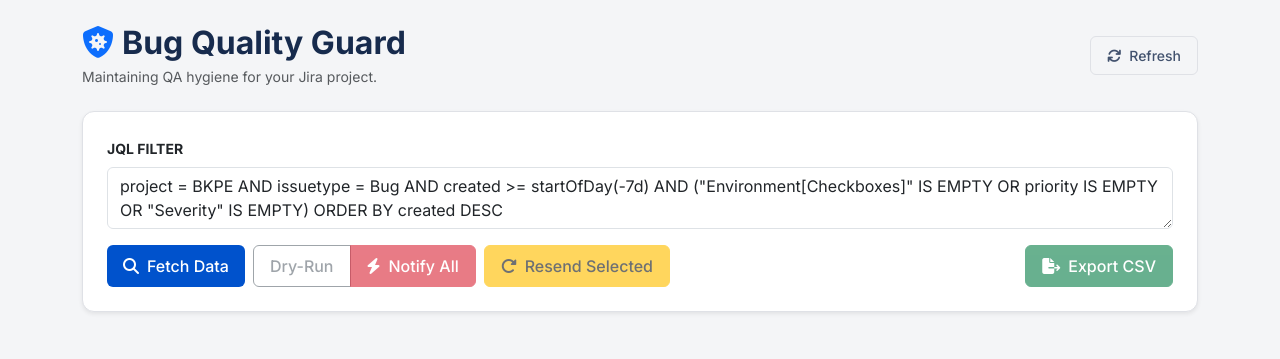
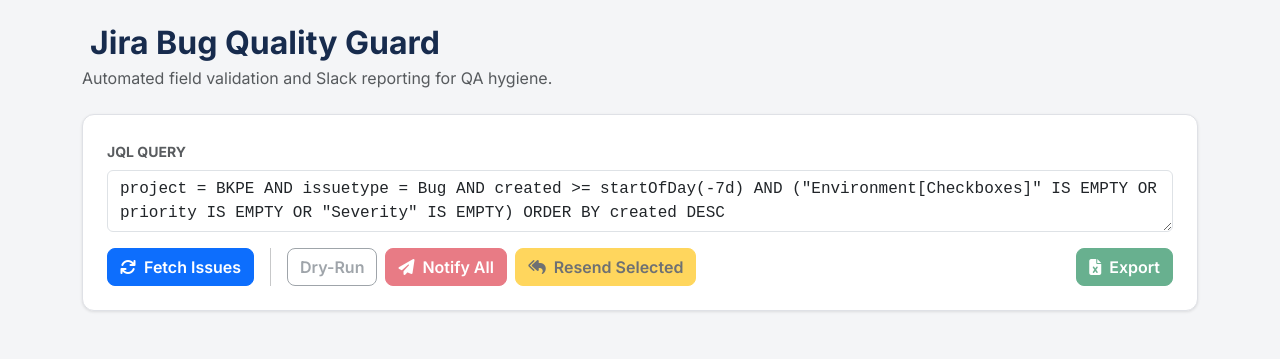
Before and after one commit to Phani-testing123/jira-bug-checker, a Flask app: page / in a window 1280 px wide. Shown: the top 359 px of the page. Run offline with Flask 3, Linux system fonts and the light colour scheme.

Commit message:
feat: Slack notification tracking with reminder resend and UI status

```diff
--- a/templates/index.html
+++ b/templates/index.html
@@ -3,7 +3,7 @@
 <head>
     <meta charset="UTF-8">
     <meta name="viewport" content="width=device-width, initial-scale=1.0">
-    <title>Jira Bug Quality Guard</title>
+    <title>Jira Bug Quality Checker</title>
 
     <link href="https://fonts.googleapis.com/css2?family=Inter:wght@400;500;600;700&display=swap" rel="stylesheet">
     <link rel="stylesheet" href="https://cdnjs.cloudflare.com/ajax/libs/font-awesome/6.4.0/css/all.min.css">
@@ -12,93 +12,86 @@
     <style>
         :root {
             --jira-blue: #0052CC;
-            --jira-bg: #F4F5F7;
-            --text-main: #172B4D;
-            --border-color: #DFE1E6;
-            --transition-speed: 0.2s;
+            --soft-bg: #f4f5f7;
+            --text-dark: #172b4d;
+            --border-color: #dfe1e6;
         }
 
         body {
-            background-color: var(--jira-bg);
+            background-color: var(--soft-bg);
             font-family: 'Inter', sans-serif;
-            color: var(--text-main);
+            color: var(--text-dark);
             -webkit-font-smoothing: antialiased;
         }
 
-        /* ── SMOOTH SCROLL & TABLE ── */
+        .card { border: 1px solid var(--border-color); border-radius: 12px; transition: box-shadow 0.2s ease; }
+        .shadow-sm { box-shadow: 0 1px 3px rgba(0,0,0,0.1) !important; }
+
+        /* ── SMOOTH SCROLLING TABLE ── */
         .table-responsive {
-            max-height: 70vh;
+            max-height: 700px;
             overflow-y: auto;
             scrollbar-width: thin;
-            border-radius: 0 0 12px 12px;
+            overscroll-behavior: contain;
         }
 
         thead th {
             position: sticky;
             top: 0;
-            background: #ffffff !important;
-            z-index: 20;
+            background: white !important;
+            z-index: 10;
             box-shadow: inset 0 -1px 0 var(--border-color);
-            font-weight: 600;
+            padding: 12px 16px !important;
+            font-size: 0.85rem;
             text-transform: uppercase;
-            font-size: 0.75rem;
             letter-spacing: 0.02em;
-            padding: 12px 16px !important;
         }
 
-        tr { transition: background-color var(--transition-speed); }
-        tr:hover { background-color: #F0F4FF !important; }
+        /* ── FAST TRANSITIONS ── */
+        tr { transition: background-color 0.15s ease; }
+        tr:hover { background-color: #f0f4ff !important; }
 
-        /* ── CARDS & BUTTONS ── */
-        .card { border: 1px solid var(--border-color); border-radius: 12px; overflow: hidden; }
-        .stat-card { background: white; padding: 1.5rem; border-radius: 12px; border: 1px solid var(--border-color); }
+        textarea {
+            font-family: 'Fira Code', 'Courier New', monospace;
+            font-size: 0.9rem;
+            border: 2px solid var(--border-color);
+            transition: border-color 0.2s ease;
+        }
+        textarea:focus { border-color: var(--jira-blue); box-shadow: 0 0 0 3px rgba(0,82,204,0.15); outline: none; }
 
         .btn {
-            border-radius: 6px;
-            font-weight: 500;
-            padding: 8px 16px;
+            border-radius: 8px;
+            font-weight: 600;
             display: inline-flex;
             align-items: center;
             gap: 8px;
-            transition: all var(--transition-speed) ease-in-out;
+            transition: all 0.2s cubic-bezier(0.4, 0, 0.2, 1);
         }
+        .btn:active { transform: scale(0.97); }
+        .btn:hover:not(:disabled) { transform: translateY(-1px); box-shadow: 0 4px 8px rgba(0,0,0,0.1); }
 
-        .btn-primary { background: var(--jira-blue); border: none; }
-        .btn-primary:hover { background: #0747A6; transform: translateY(-1px); }
-
-        .btn-outline-secondary { color: #42526E; border-color: var(--border-color); }
-        .btn-outline-secondary:hover { background: #EBECF0; color: #172B4D; border-color: var(--border-color); }
-
-        /* ── BADGES & CELLS ── */
-        .badge {
-            font-weight: 600;
-            padding: 6px 10px;
+        /* ── BADGES & DATA ── */
+        .badge { font-weight: 600; padding: 0.5em 0.8em; border-radius: 4px; }
+        .bug-key {
+            color: var(--jira-blue);
+            font-weight: 700;
+            background: rgba(0, 82, 204, 0.05);
+            padding: 2px 6px;
             border-radius: 4px;
-            letter-spacing: -0.01em;
         }
 
         .summary-cell {
             min-width: 350px;
-            font-size: 0.95rem;
+            white-space: normal;
+            word-break: break-word;
             line-height: 1.5;
             color: #253858;
         }
 
-        .bug-key {
-            background: #E6EFFC;
-            color: var(--jira-blue);
-            padding: 2px 8px;
-            border-radius: 4px;
-            font-weight: 600;
-            font-size: 0.85rem;
+        .avatar-init {
+            width: 26px; height: 26px; font-size: 11px;
+            background: linear-gradient(135deg, #6b778c, #42526e);
         }
-
-        textarea {
-            border: 2px solid var(--border-color);
-            resize: vertical;
-            transition: border-color 0.2s;
-        }
-        textarea:focus { border-color: var(--jira-blue) !important; box-shadow: none !important; }
     </style>
 
     <script>
@@ -112,16 +105,8 @@
         }
 
         function updateCount() {
-            const checked = document.querySelectorAll('.bug-check:checked');
-            document.getElementById('check-count').innerText = checked.length;
-
-            // Visual feedback: Highlight selection bar
-            const header = document.getElementById('list-header');
-            if (checked.length > 0) {
-                header.classList.add('bg-primary-subtle');
-            } else {
-                header.classList.remove('bg-primary-subtle');
-            }
+            const count = document.querySelectorAll('.bug-check:checked').length;
+            document.getElementById('check-count').innerText = count;
         }
     </script>
 </head>
@@ -129,96 +114,60 @@
 <body>
 <div class="container py-4">
 
-    <header class="d-flex justify-content-between align-items-center mb-4">
-        <div>
-            <h2 class="fw-bold mb-1">
-                <i class="fa-solid fa-shield-virus text-primary me-2"></i>Bug Quality Guard
+    <div class="row mb-4">
+        <div class="col-12">
+            <h2 class="fw-bold d-flex align-items-center gap-2 mb-1">
+                <i class="fa-solid fa-shield-check text-primary"></i>
+                Jira Bug Quality Guard
             </h2>
-            <p class="text-muted small mb-0">Maintaining QA hygiene for your Jira project.</p>
+            <p class="text-muted mb-0">Automated field validation and Slack reporting for QA hygiene.</p>
         </div>
-        <div class="d-flex gap-2">
-            <button class="btn btn-outline-secondary btn-sm" onclick="window.location.reload()">
-                <i class="fa-solid fa-sync"></i> Refresh
-            </button>
     </div>
-    </header>
 
     <form method="post">
-
-        {% if bugs %}
-        {% set total_bugs = bugs|length %}
-        {% set missing_count = 0 %}
-        {% for b in bugs %}
-            {% if not b.environment or not b.fields.priority or not b.severity %}
-                {% set missing_count = missing_count + 1 %}
-            {% endif %}
-        {% endfor %}
-        <div class="row g-3 mb-4">
-            <div class="col-md-4">
-                <div class="stat-card shadow-sm">
-                    <div class="text-muted small fw-bold text-uppercase mb-1">Total Issues</div>
-                    <h3 class="fw-bold mb-0 text-primary">{{ total_bugs }}</h3>
-                </div>
-            </div>
-            <div class="col-md-4">
-                <div class="stat-card shadow-sm">
-                    <div class="text-muted small fw-bold text-uppercase mb-1">Missing Info</div>
-                    <h3 class="fw-bold mb-0 text-danger">{{ missing_count }}</h3>
-                </div>
-            </div>
-            <div class="col-md-4">
-                <div class="stat-card shadow-sm border-success">
-                    <div class="text-muted small fw-bold text-uppercase mb-1">Health Score</div>
-                    <h3 class="fw-bold mb-0 text-success">
-                        {{ ((total_bugs - missing_count) / total_bugs * 100) | round | int }}%
-                    </h3>
-                </div>
-            </div>
-        </div>
-        {% endif %}
-
         <div class="card p-4 shadow-sm mb-4">
             <div class="mb-3">
-                <label class="form-label fw-bold small text-uppercase">JQL Filter</label>
-                <textarea name="jql" class="form-control" rows="2" placeholder="e.g. project = 'PROJ' AND issuetype = Bug">{{ jql }}</textarea>
+                <label class="form-label fw-bold small text-uppercase text-muted">JQL Query</label>
+                <textarea name="jql" class="form-control" rows="2" placeholder="project = 'PROJ'...">{{ jql }}</textarea>
             </div>
 
             <div class="d-flex flex-wrap gap-2">
                 <button class="btn btn-primary" name="action" value="fetch">
-                    <i class="fa-solid fa-magnifying-glass"></i> Fetch Data
+                    <i class="fa-solid fa-sync"></i> Fetch Issues
                 </button>
+                <div class="vr mx-2 d-none d-lg-block"></div>
 
-                <div class="btn-group">
                 <button class="btn btn-outline-secondary" name="action" value="slack_preview" {% if not bugs %}disabled{% endif %}>
                     Dry-Run
                 </button>
+
                 <button class="btn btn-danger" name="action" value="slack_send"
                         onclick="return confirm('Send Slack DMs to ALL bugs?')" {% if not bugs %}disabled{% endif %}>
-                        <i class="fa-solid fa-bolt"></i> Notify All
+                    <i class="fa-solid fa-paper-plane"></i> Notify All
                 </button>
-                </div>
 
                 <button class="btn btn-warning text-dark" name="action" value="slack_resend"
                         onclick="return confirmResendSelected()" {% if not bugs %}disabled{% endif %}>
-                    <i class="fa-solid fa-rotate-right"></i> Resend Selected
+                    <i class="fa-solid fa-reply-all"></i> Resend Selected
                 </button>
 
                 <button class="btn btn-success ms-auto" name="action" value="export" {% if not bugs %}disabled{% endif %}>
-                    <i class="fa-solid fa-file-export"></i> Export CSV
+                    <i class="fa-solid fa-file-excel"></i> Export
                 </button>
             </div>
         </div>
 
         {% if result_message %}
-            <div class="alert alert-info border-0 shadow-sm mb-4">
-                <i class="fa-solid fa-circle-info me-2"></i> {{ result_message }}
+            <div class="alert alert-primary border-0 shadow-sm d-flex align-items-center gap-3 mb-4" role="alert">
+                <i class="fa-solid fa-circle-info fa-lg"></i>
+                <div class="fw-medium">{{ result_message }}</div>
             </div>
         {% endif %}
 
         {% if bugs and bugs|length > 0 %}
-        <div class="card shadow-sm">
-            <div id="list-header" class="card-header bg-white py-3 d-flex justify-content-between align-items-center transition">
-                <span class="fw-bold"><i class="fa-solid fa-table-list me-2 text-muted"></i> Issues ({{ bugs|length }})</span>
+        <div class="card shadow-sm overflow-hidden border-0">
+            <div class="card-header bg-white py-3 d-flex justify-content-between align-items-center border-bottom">
+                <span class="fw-bold text-secondary"><i class="fa-solid fa-list-check me-2"></i> Issue List ({{ bugs|length }})</span>
                 <span class="badge bg-dark rounded-pill">Selected: <span id="check-count">0</span></span>
             </div>
 
@@ -226,17 +175,17 @@
                 <table class="table table-hover align-middle mb-0">
                     <thead>
                     <tr>
-                        <th width="40" class="ps-4">
+                        <th class="ps-4" width="40">
                             <input class="form-check-input" type="checkbox"
                                    onclick="document.querySelectorAll('.bug-check').forEach(cb => cb.checked = this.checked); updateCount()">
                         </th>
-                        <th width="120">Ticket</th>
+                        <th width="120">Key</th>
                         <th>Summary</th>
-                        <th width="180">Reporter</th>
-                        <th width="100">Priority</th>
-                        <th width="100">Severity</th>
-                        <th width="180">Status</th>
-                        <th width="120">Slack</th>
+                        <th>Reporter</th>
+                        <th>Priority</th>
+                        <th>Severity</th>
+                        <th>Status</th>
+                        <th>Notification</th>
                     </tr>
                     </thead>
 
@@ -260,51 +209,50 @@
                             </a>
                         </td>
 
-                        <td class="summary-cell fw-medium">{{ bug.fields.summary }}</td>
+                        <td class="summary-cell">{{ bug.fields.summary }}</td>
 
                         <td>
                             <div class="d-flex align-items-center gap-2">
-                                <div class="rounded-circle bg-primary text-white d-flex align-items-center justify-content-center fw-bold"
-                                     style="width:28px; height:28px; font-size:11px; background: linear-gradient(45deg, #0052CC, #2684FF);">
+                                <div class="rounded-circle avatar-init text-white d-flex align-items-center justify-content-center fw-bold">
                                     {{ bug.fields.reporter.displayName[0] }}
                                 </div>
-                                <span class="small fw-semibold text-secondary">{{ bug.fields.reporter.displayName }}</span>
+                                <span class="text-nowrap small fw-medium">{{ bug.fields.reporter.displayName }}</span>
                             </div>
                         </td>
 
                         <td>
                             {% if priority %}
-                                <span class="badge bg-primary-subtle text-primary">{{ priority }}</span>
+                                <span class="badge bg-primary-subtle text-primary border border-primary-subtle">{{ priority }}</span>
                             {% else %}
-                                <span class="badge bg-danger-subtle text-danger">EMPTY</span>
+                                <span class="badge bg-danger-subtle text-danger border border-danger-subtle">Missing</span>
                             {% endif %}
                         </td>
 
                         <td>
                             {% if severity %}
-                                <span class="badge bg-info-subtle text-info">{{ severity }}</span>
+                                <span class="badge bg-info-subtle text-info border border-info-subtle">{{ severity }}</span>
                             {% else %}
-                                <span class="badge bg-danger-subtle text-danger">EMPTY</span>
+                                <span class="badge bg-danger-subtle text-danger border border-danger-subtle">Missing</span>
                             {% endif %}
                         </td>
 
                         <td>
                             {% if missing %}
-                                <span class="text-danger small fw-bold">
-                                    <i class="fa-solid fa-circle-exclamation me-1"></i> Missing {{ missing | join(", ") }}
+                                <span class="text-warning fw-bold small">
+                                    <i class="fa-solid fa-triangle-exclamation me-1"></i> {{ missing | join(", ") }}
                                 </span>
                             {% else %}
-                                <span class="text-success small fw-bold">
-                                    <i class="fa-solid fa-circle-check me-1"></i> Compliant
+                                <span class="text-success fw-bold small">
+                                    <i class="fa-solid fa-check-circle me-1"></i> Perfect
                                 </span>
                             {% endif %}
                         </td>
 
                         <td>
                             {% if bug.notify_status == "sent" %}
-                                <span class="text-success small fw-bold"><i class="fa-solid fa-check"></i> Sent</span>
+                                <span class="text-success small fw-bold"><i class="fa-solid fa-check-double"></i> Sent</span>
                             {% elif bug.notify_status == "reminder" %}
-                                <span class="text-warning small fw-bold"><i class="fa-solid fa-clock"></i> Reminded</span>
+                                <span class="text-warning small fw-bold"><i class="fa-solid fa-clock-rotate-left"></i> Reminder</span>
                             {% else %}
                                 <span class="text-muted small">--</span>
                             {% endif %}
```
Lines whose indentation alone changed are shown as unchanged.
